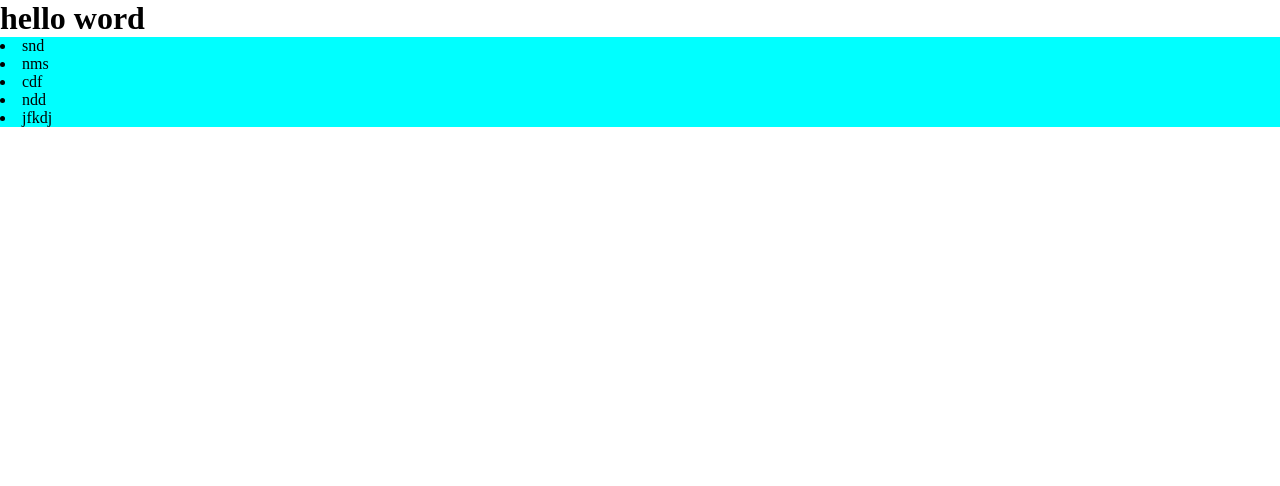
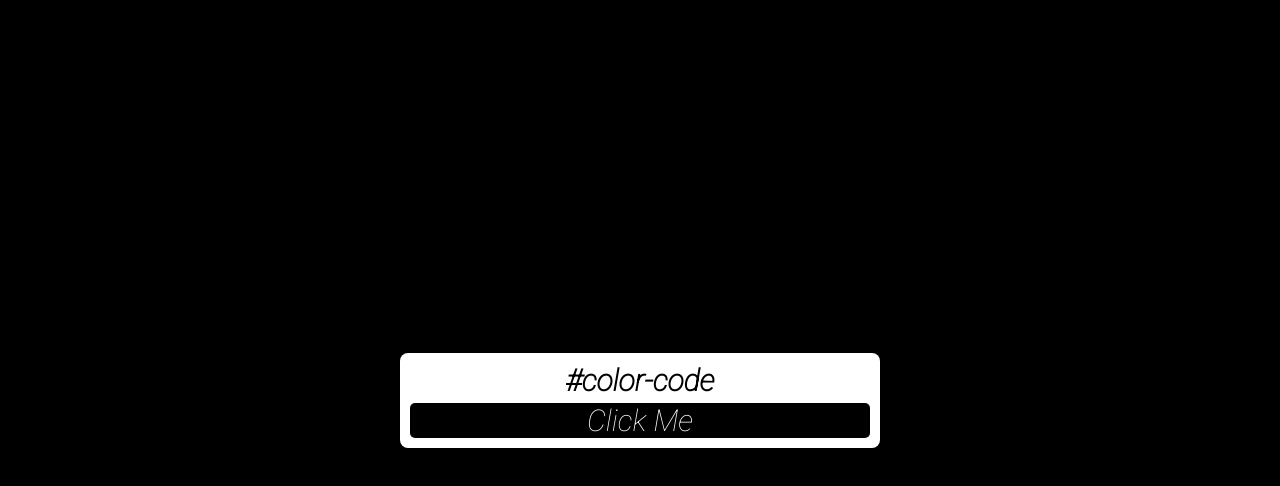
Before and after one commit to Soni-k/Random-Color, a plain HTML site: page index.html in a window 1280 px wide. Drawn offline with Linux system fonts and the light colour scheme; a web font is replaced by a local one.

Commit message:
Update 23 D

```diff
--- a/index.html
+++ b/index.html
@@ -8,17 +8,13 @@
 </head>
 <body>
 
-	<h1>hello word</h1>
-	<div class="container">
-		<li>snd</li>
-		<li>nms</li>
-		<li>cdf</li>
-		<li>ndd</li>
-		<li>jfkdj</li>
+	<div class="main">
+       <div class="container">
+        <h2 id="color-code">#color-code</h2>
+		<button id="btn">Click Me</button>
+
+	   </div>
 	</div>
-
-	<div></div>
-	<p></p>
 
 	<script src="script.js"></script>
 </body>
--- a/script.js
+++ b/script.js
@@ -1,2 +1,22 @@
-console.log("hello word");
-let a=alert("sms");
+const getColor = () =>{
+	const randomNumber = Math.floor(Math.random() * 16777215);
+	// console.log(randomNumber);
+	const randomCode= "#" + randomNumber.toString(16);
+	// console.log(randomNumber ,randomCode);
+	document.body.style.backgroundColor=randomCode;
+
+	document.getElementById("color-code").innerText = randomCode;
+
+	// automatic click board pe random color store
+	navigator.clipboard.writeText(randomCode)
+
+}
+
+//event call
+document.getElementById("btn")
+.addEventListener("click",getColor
+
+)
+
+// init call reload-color-call
+// getColor();
--- a/style.css
+++ b/style.css
@@ -1,12 +1,90 @@
+@import url('https://fonts.googleapis.com/css2?family=Playfair+Display:ital,wght@1,500&family=Poppins:wght@200&family=Roboto:ital,wght@1,100&display=swap');
 *{
 	margin: 0;
 	padding: 0;
 	box-sizing: border-box;
+	font-family: 'Roboto', sans-serif;
 }
-html body{
+body{
+	/* transition: 0.8s; */
+	background-color: black;
+}
+
+.main{
 	width: 100%;
-	height: 100%;
+	height: 100vh;
+	/* background-color: black; */
+	display: flex;
+	align-items: center;
+	justify-content: center;
 }
 .container{
-	background-color: aqua;
+	width: 30rem;
+	/* height: 15rem; */
+	background-color: white;
+	border-radius: 8px;
+	font-size: 20px;
+	padding: 10px;
+	text-align: center;
 }
+button{
+	width: 100%;
+	font-size: 25px;
+	display: block;
+	font-size: 30px;
+	background-color: black;
+	color: white;
+	margin-top: 5px;
+	border-radius: 5px;
+	border: none;
+	cursor: pointer;
+}
+
+
+
+
+
+
+
+
+
+
+
+
+
+
+
+
+
+
+
+
+/*.main{
+    width: 100%;
+	height: 100vh;
+	background-color: black;
+	display: flex;
+	align-items: center;
+	justify-content: center;
+}
+ .container{
+	width: 40vw;
+	height: 30vh;
+	background-color: white;
+	border-radius: 8px;
+	font-size: 20px;
+	padding: 10px;
+	text-align: center;
+} */
+
+/* .btn{
+	width: 30vw;
+	height: 5vh;
+	background-color: black;
+	border-radius: 8px;
+	color: white;
+	text-align: center;
+	border: none;
+	cursor: pointer;
+	margin-top: 5px;
+} */
```
